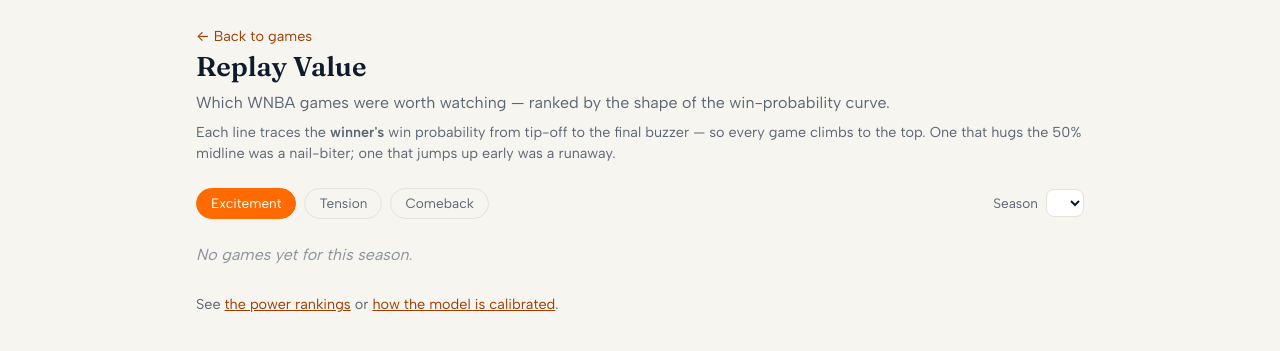
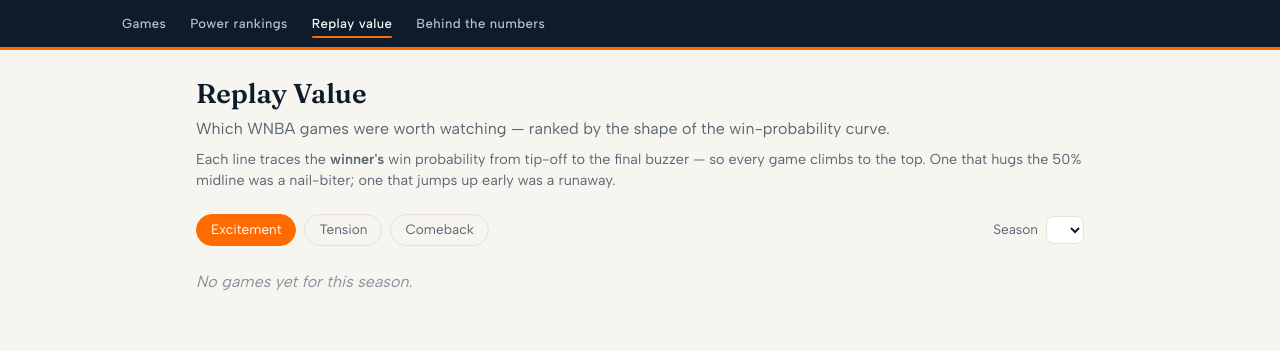
Before and after one commit to Maggiedp/wnba-games-to-watch, a FastAPI app: page /replay in a window 1280 px wide. Shown: the top 351 px of the page. Run offline with FastAPI, Linux system fonts and the light colour scheme; data that the repository does not hold is empty.

Commit message:
Shared top nav: promote site views out of the footer (#104)
The sibling views (Power rankings, Replay value, Behind the numbers) plus
Games were promoted from the crowded homepage footer into a slim top nav
shared on every page, with the current page marked active. Footer slimmed
to How it works + Methodology & source.

- _site_nav(active, in_masthead) helper + nav CSS in _SHARED_HEAD; %%SITE_NAV%%
  wired into the 4 static pages; jinja {{ site_nav }} on the detail page.
- Homepage nav nests in the navy masthead; inner + detail pages get the
  standalone navy bar. A game detail page maps to the "Games" section.
- Removed the now-redundant per-page back-links and ad-hoc .cross see-also
  lines (plus their orphaned CSS).

Co-authored-by: Claude Opus 4.8 <noreply@anthropic.com>

```diff
--- a/src/api/routes.py
+++ b/src/api/routes.py
@@ -365,7 +365,33 @@ _SHARED_HEAD = """\
             .shape-line { stroke-width: 1.6; stroke-linejoin: round; }
             .shape-doubt { fill: rgba(255,107,0,.09); }
             .shape-nadir { fill: var(--orange); }
-            .shape-mid-label { fill: var(--text-subtle); font-size: 11px; }\
+            .shape-mid-label { fill: var(--text-subtle); font-size: 11px; }
+            /* ---------- Site nav (shared across all pages) ---------- */
+            .site-nav { background: var(--navy); border-bottom: 3px solid var(--orange); }
+            .site-nav-inner {
+                max-width: 1100px; margin: 0 auto; padding: 12px 32px;
+                display: flex; flex-wrap: wrap; align-items: center; gap: 7px 24px;
+            }
+            .site-nav-link {
+                position: relative;
+                font-family: var(--body); font-size: 0.82rem; font-weight: 500;
+                letter-spacing: 0.03em; color: #b8c2d0; text-decoration: none;
+                white-space: nowrap; padding: 2px 0;
+                transition: color 0.15s ease;
+            }
+            .site-nav-link:hover, .site-nav-link:focus-visible { color: var(--orange); outline: none; }
+            .site-nav-link.is-active { color: #fff; }
+            .site-nav-link.is-active::after {
+                content: ""; position: absolute; left: 0; right: 0; bottom: -3px;
+                height: 2px; background: var(--orange); border-radius: 1px;
+            }
+            /* Homepage: nav nests inside the navy masthead instead of a standalone bar. */
+            .site-nav--in-masthead {
+                background: transparent; border-bottom: none;
+                max-width: 1100px; margin: 16px auto 0;
+                border-top: 1px solid rgba(255,255,255,0.12);
+            }
+            .site-nav--in-masthead .site-nav-inner { max-width: none; padding: 12px 0 0; }\
 """
 
 # SVG win-probability line-chart builder + live header for the game detail
@@ -398,8 +424,38 @@ _LINE_CHART_JS = _load_template("js/line_chart.js")
 # %%SHAPE_CHART_JS%% (pure/numeric — no shared.js dependency).
 _SHAPE_CHART_JS = _load_template("js/shape_chart.js")
 
+# Primary site views, promoted out of the footer into a top nav shared by every
+# page (homepage masthead + inner pages + detail). Each page marks its own entry
+# active; `in_masthead` is the homepage variant that nests inside the navy
+# masthead (transparent, hairline top rule) instead of the standalone navy bar.
+# Values are trusted literals — safe through the %%TOKEN%% / f-string paths.
+_SITE_NAV_ITEMS = (
+    ("games", "/", "Games"),
+    ("rankings", "/rankings", "Power rankings"),
+    ("replay", "/replay", "Replay value"),
+    ("transparency", "/transparency", "Behind the numbers"),
+)
+
+
+def _site_nav(active: str, in_masthead: bool = False) -> str:
+    links = []
+    for key, href, label in _SITE_NAV_ITEMS:
+        if key == active:
+            links.append(
+                f'<a href="{href}" class="site-nav-link is-active" aria-current="page">{label}</a>'
+            )
+        else:
+            links.append(f'<a href="{href}" class="site-nav-link">{label}</a>')
+    nav_cls = "site-nav site-nav--in-masthead" if in_masthead else "site-nav"
+    return (
+        f'<nav class="{nav_cls}" aria-label="Site views">'
+        f'<div class="site-nav-inner">{"".join(links)}</div></nav>'
+    )
+
+
 _HOMEPAGE_HTML = (
     _load_template("homepage.html")
+    .replace("%%SITE_NAV%%", _site_nav("games", in_masthead=True))
     .replace("%%SITE_TITLE%%", _SITE_TITLE)
     .replace("%%SITE_DESCRIPTION%%", _SITE_DESCRIPTION)
     .replace("%%SITE_URL%%", _SITE_URL)
@@ -411,6 +467,7 @@ _HOMEPAGE_HTML = (
 
 _TRANSPARENCY_HTML = (
     _load_template("transparency.html")
+    .replace("%%SITE_NAV%%", _site_nav("transparency"))
     .replace("%%SITE_TITLE%%", _SITE_TITLE)
     .replace("%%SITE_URL%%", _SITE_URL)
     .replace("%%SHARED_HEAD%%", _SHARED_HEAD)
@@ -419,6 +476,7 @@ _TRANSPARENCY_HTML = (
 
 _RANKINGS_HTML = (
     _load_template("rankings.html")
+    .replace("%%SITE_NAV%%", _site_nav("rankings"))
     .replace("%%SITE_TITLE%%", _SITE_TITLE)
     .replace("%%SITE_URL%%", _SITE_URL)
     .replace("%%SHARED_HEAD%%", _SHARED_HEAD)
@@ -428,6 +486,7 @@ _RANKINGS_HTML = (
 
 _REPLAY_HTML = (
     _load_template("replay.html")
+    .replace("%%SITE_NAV%%", _site_nav("replay"))
     .replace("%%SITE_TITLE%%", _SITE_TITLE)
     .replace("%%SITE_URL%%", _SITE_URL)
     .replace("%%SHARED_HEAD%%", _SHARED_HEAD)
@@ -470,24 +529,6 @@ def render_game_detail(session: Session, espn_id: str) -> str | None:
 
 
 _DETAIL_STYLE = """
-            /* ---------- Header ---------- */
-            .header {
-                background: var(--navy);
-                color: white;
-                padding: 22px 32px 24px;
-                border-bottom: 4px solid var(--orange);
-            }
-            .header-inner { max-width: 760px; margin: 0 auto; }
-            .back-link {
-                font-family: var(--body);
-                font-size: 0.82rem;
-                font-weight: 500;
-                letter-spacing: 0.04em;
-                color: #b9c4d4;
-                text-decoration: none;
-            }
-            .back-link:hover { color: white; }
-
             /* ---------- Page shell ---------- */
             main {
                 max-width: 760px;
@@ -1086,6 +1127,10 @@ def _render_game_detail_html(game, team_a, team_b, ranking, h2h, shape) -> str:
         h2h_section=_detail_h2h_section(game, team_a, team_b, h2h),
         shape_section=_detail_shape_section(shape),
         has_shape=shape is not None,
+        # A game detail page belongs to the "Games" section: mark it active so
+        # the nav shows current location (and "Games" doubles as back-to-list,
+        # the role the old bespoke back-link header used to fill).
+        site_nav=_site_nav("games"),
         shared_head=_SHARED_HEAD,
         detail_style=_DETAIL_STYLE,
         wp_chart_js=_WP_CHART_JS,
--- a/src/api/templates/game_detail.html
+++ b/src/api/templates/game_detail.html
@@ -23,11 +23,7 @@
         </style>
     </head>
     <body>
-        <header class="header">
-            <div class="header-inner">
-                <a class="back-link" href="/">&larr; back to rankings</a>
-            </div>
-        </header>
+        {{ site_nav | safe }}
         <main>
             <p class="eyebrow">{{ meta_line | safe }}</p>
             <span class="live-pill" data-live-id="{{ espn_id }}"><span class="live-dot" aria-hidden="true"></span>LIVE</span>
--- a/src/api/templates/homepage.html
+++ b/src/api/templates/homepage.html
@@ -27,7 +27,7 @@
             .header {
                 background: var(--navy);
                 color: white;
-                padding: 28px 32px 32px;
+                padding: 28px 32px 22px;
                 border-bottom: 4px solid var(--orange);
             }
             .header-inner {
@@ -1098,6 +1098,7 @@
                 </div>
                 <button class="header-link" id="how-it-works-btn" type="button">How it works</button>
             </div>
+            %%SITE_NAV%%
         </header>
 
         <div id="controls-sentinel" aria-hidden="true"></div>
@@ -1210,12 +1211,6 @@
             </p>
             <p class="footer-links">
                 <button type="button" class="link-button" id="how-it-works-footer">How it works</button>
-                <span class="sep">&middot;</span>
-                <a href="/rankings">Power rankings</a>
-                <span class="sep">&middot;</span>
-                <a href="/replay">Replay value</a>
-                <span class="sep">&middot;</span>
-                <a href="/transparency">Behind the numbers</a>
                 <span class="sep">&middot;</span>
                 <a href="https://github.com/Maggiedp/wnba-games-to-watch/blob/main/METHODOLOGY.md" target="_blank" rel="noopener">Methodology &amp; source</a>
             </p>
--- a/src/api/templates/rankings.html
+++ b/src/api/templates/rankings.html
@@ -27,14 +27,11 @@
             .sub { color: var(--text-muted); margin: 0 0 28px; }
             section { background: var(--surface); border: 1px solid var(--line); border-radius: 12px; padding: 20px; margin-bottom: 24px; }
             .desc { color: var(--text-muted); font-size: .9rem; margin: 0 0 16px; }
-            a.back { color: var(--orange-deep); text-decoration: none; font-size: .9rem; }
-            .cross { color: var(--text-muted); font-size: .9rem; margin: 0; }
-            .cross a { color: var(--orange-deep); }
         </style>
 </head>
 <body>
+%%SITE_NAV%%
 <div class="wrap">
-  <a class="back" href="/">&larr; Back to games</a>
   <h1>WNBA Power Rankings</h1>
   <p class="sub">Where every team stands — and how they're moving — by Elo rating.</p>
 
@@ -45,8 +42,6 @@
     <div id="elo-chart" class="chart"><p class="empty">Loading…</p></div>
     <div id="elo-legend" class="legend"></div>
   </section>
-
-  <p class="cross">See <a href="/transparency">how the model is calibrated</a>.</p>
 </div>
 
 <script>
--- a/src/api/templates/replay.html
+++ b/src/api/templates/replay.html
@@ -25,9 +25,6 @@
             h1 { font-family: var(--display); font-size: 1.7rem; font-weight: 600; color: var(--navy); margin: 0 0 4px; }
             .sub { color: var(--text-muted); margin: 0 0 8px; }
             .shape-key { color: var(--text-muted); font-size: .9rem; line-height: 1.45; margin: 0 0 24px; }
-            a.back { color: var(--orange-deep); text-decoration: none; font-size: .9rem; }
-            .cross { color: var(--text-muted); font-size: .9rem; margin: 28px 0 0; }
-            .cross a { color: var(--orange-deep); }
 
             .controls { display: flex; flex-wrap: wrap; gap: 14px 20px; align-items: center; margin: 0 0 24px; }
             .sort-pills { display: inline-flex; gap: 8px; }
@@ -67,8 +64,8 @@
         </style>
 </head>
 <body>
+%%SITE_NAV%%
 <div class="wrap">
-  <a class="back" href="/">&larr; Back to games</a>
   <h1>Replay Value</h1>
   <p class="sub">Which WNBA games were worth watching — ranked by the shape of the win-probability curve.</p>
   <p class="shape-key">Each line traces the <strong>winner's</strong> win probability from tip-off to the final buzzer — so every game climbs to the top. One that hugs the 50% midline was a nail-biter; one that jumps up early was a runaway.</p>
@@ -88,7 +85,6 @@
   <div id="replay-lead"></div>
   <div class="shape-grid" id="replay-grid"><p class="empty">Loading…</p></div>
 
-  <p class="cross">See <a href="/rankings">the power rankings</a> or <a href="/transparency">how the model is calibrated</a>.</p>
 </div>
 
 <script>
--- a/src/api/templates/transparency.html
+++ b/src/api/templates/transparency.html
@@ -25,10 +25,8 @@
             h1 { font-family: var(--display); font-size: 1.7rem; font-weight: 600; color: var(--navy); margin: 0 0 4px; }
             h2 { font-family: var(--display); font-size: 1.2rem; font-weight: 600; color: var(--navy); margin: 0 0 4px; }
             .sub { color: var(--text-muted); margin: 0 0 28px; }
-            .sub a { color: var(--orange-deep); }
             section { background: var(--surface); border: 1px solid var(--line); border-radius: 12px; padding: 20px; margin-bottom: 24px; }
             .desc { color: var(--text-muted); font-size: .9rem; margin: 0 0 16px; }
-            a.back { color: var(--orange-deep); text-decoration: none; font-size: .9rem; }
             .cal-layout { display: grid; grid-template-columns: auto 1fr; gap: 32px; align-items: center; }
             .cal-read p { margin: 0 0 12px; color: var(--text-muted); font-size: .92rem; line-height: 1.5; }
             .cal-foot { color: var(--text-subtle) !important; font-size: .82rem !important; }
@@ -37,11 +35,10 @@
         </style>
 </head>
 <body>
+%%SITE_NAV%%
 <div class="wrap">
-  <a class="back" href="/">&larr; Back to games</a>
   <h1>Behind the numbers</h1>
-  <p class="sub">How accurate the model has been.
-     See the <a href="/rankings">power rankings</a>.</p>
+  <p class="sub">How accurate the model has been.</p>
 
   <section>
     <h2>Win-probability calibration</h2>
```
Also changed, not shown: tests/test_replay_page.py (+3 -2 lines), tests/test_routes.py (+9 -1 lines), tests/test_site_nav.py (added, +46 -0 lines).
